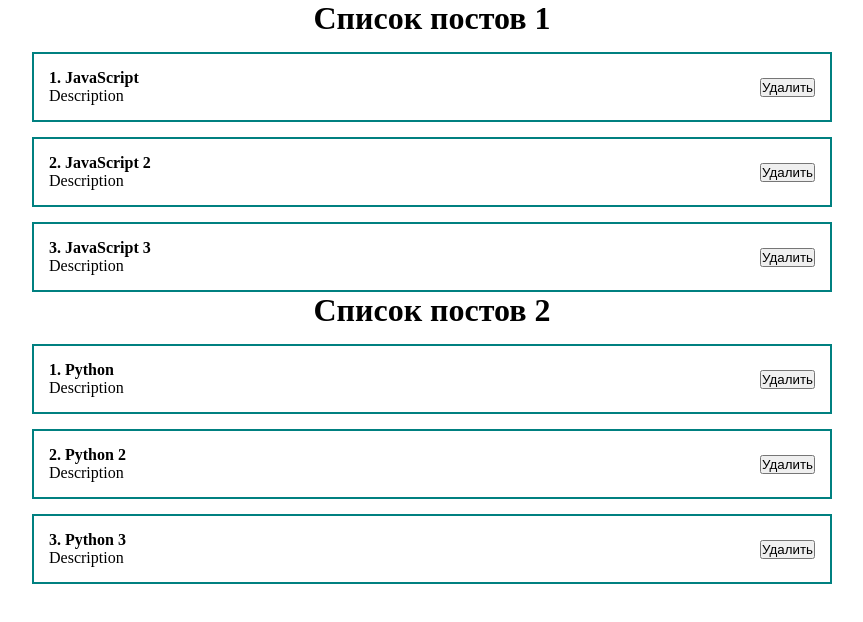
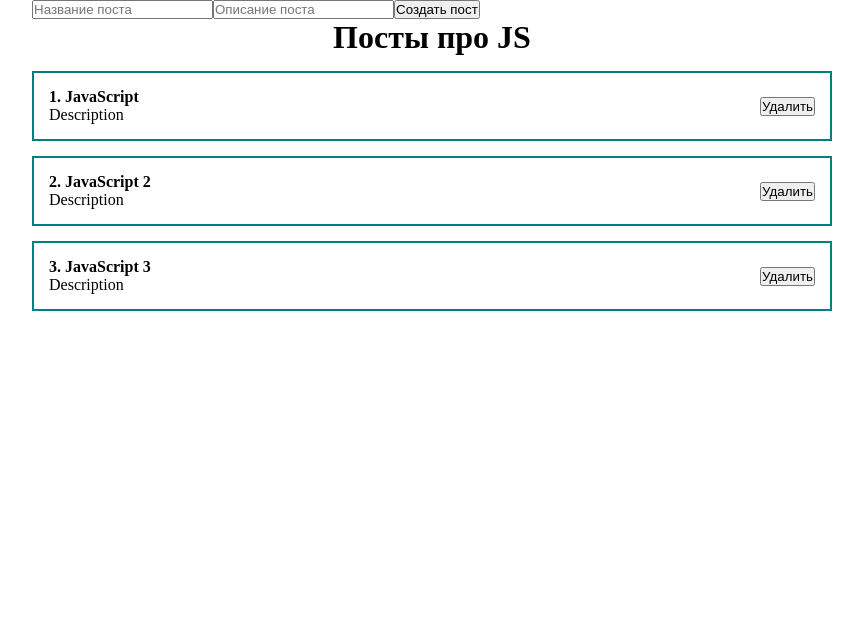
Before and after one commit to DmitryVelichko/react-base, a React (Create React App) app: page / in a window 1280 px wide. Shown: the top 622 px of the page, without its empty margins (208-1071 px from the left). Built offline with nearby package versions, Linux system fonts and the light colour scheme.

Commit message:
new commit

```diff
--- a/src/App.js
+++ b/src/App.js
@@ -10,17 +10,14 @@ const App = () => {
     {id: 3, title: 'JavaScript 3', body: 'Description'},
   ])
 
-  const [posts2, setPosts2] = useState([
-    {id: 1, title: 'Python', body: 'Description'},
-    {id: 2, title: 'Python 2', body: 'Description'},
-    {id: 3, title: 'Python 3', body: 'Description'},
-  ])
-
   return (
     <div className='App'>
-      <PostList posts={posts} title='Список постов 1'/>
-      <PostList posts={posts2} title='Список постов 2'/>
-
+      <form>
+        <input type="text" placeholder='Название поста'/>
+        <input type="text" placeholder='Описание поста'/>
+        <button>Создать пост</button>
+      </form>
+      <PostList posts={posts} title='Посты про JS'/>
     </div>
   )
 }
```
Also changed, not shown: src/components/UI/button/MyButton.jsx (added, +9 -0 lines).
